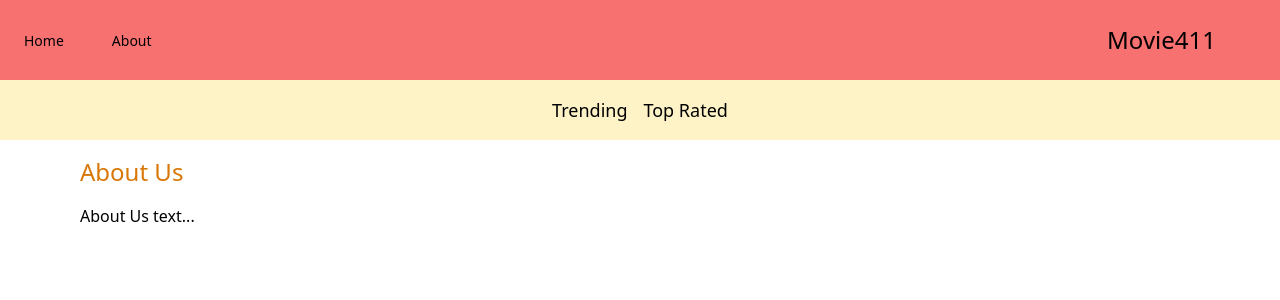
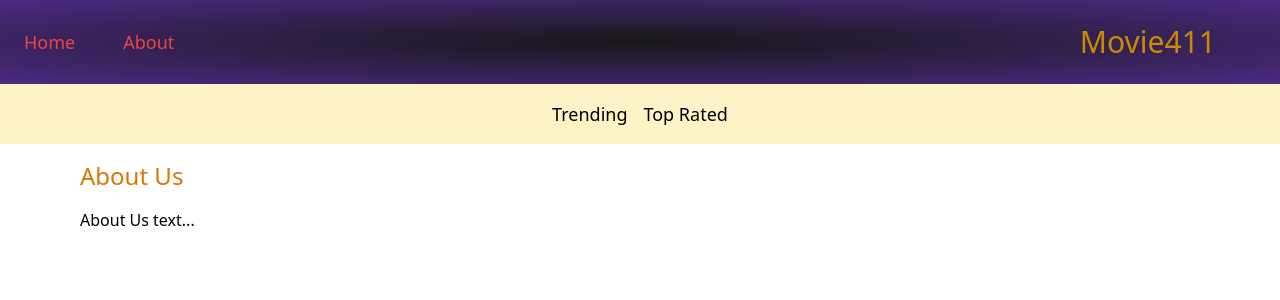
Before and after one commit to berkanserbes/movie411, a Next.js app: page /about in a window 1280 px wide. Shown: the top 300 px of the page. Built offline with nearby package versions, Linux system fonts and the light colour scheme.

Commit message:
Modified files

```diff
--- a/next.config.js
+++ b/next.config.js
@@ -1,4 +1,7 @@
 /** @type {import('next').NextConfig} */
-const nextConfig = {}
+const nextConfig = {
+  experimental: { appDir: true },
+  images: { domains: ["image.tmdb.org"] },
+};
 
-module.exports = nextConfig
+module.exports = nextConfig;
--- a/src/app/globals.css
+++ b/src/app/globals.css
@@ -2,6 +2,14 @@
 @tailwind components;
 @tailwind utilities;
 
+/*
 * {
-  /* outline: 1px solid black; */
+  outline: 1px solid black;
 }
+*/
+
+@layer utilities {
+  .bg-radial-gradient {
+    background: radial-gradient(at center, #181718, #4b2a84);
+  }
+}
--- a/src/components/Header.jsx
+++ b/src/components/Header.jsx
@@ -5,7 +5,7 @@ import { AiFillHome, AiFillInfoCircle } from "react-icons/ai";
 
 const Header = () => {
   return (
-    <div className="flex justify-between items-center py-6 w-screen bg-red-400">
+    <div className="flex justify-between items-center py-6 w-screen bg-radial-gradient">
       <div className="flex">
         <MenuItem title={"Home"} address={"/"} Icon={AiFillHome} />
         <MenuItem title={"About"} address={"/about"} Icon={AiFillInfoCircle} />
@@ -13,7 +13,9 @@ const Header = () => {
 
       <div className="flex items-center space-x-5">
         <Link href="/">
-          <h2 className="text-2xl pe-3 lg:pe-16">Movie411</h2>
+          <h2 className="text-2xl lg:text-3xl pe-3 lg:pe-16 text-yellow-600">
+            Movie411
+          </h2>
         </Link>
       </div>
     </div>
--- a/src/components/MenuItem.jsx
+++ b/src/components/MenuItem.jsx
@@ -5,7 +5,9 @@ const MenuItem = ({ title, address, Icon }) => {
   return (
     <Link href={address} className="mx-4 lg:mx-6 hover:text-amber-600">
       <Icon className="text-2xl sm:hidden mx-2" />
-      <span className="hidden sm:inline my-2 text-sm">{title}</span>
+      <span className="hidden sm:inline my-2 text-sm lg:text-lg text-red-500">
+        {title}
+      </span>
     </Link>
   );
 };
--- a/src/components/Navbar.jsx
+++ b/src/components/Navbar.jsx
@@ -4,7 +4,7 @@ import NavbarItem from "./NavbarItem";
 
 const Navbar = () => {
   return (
-    <div className="flex justify-center bg-amber-100 lg:text-lg p-4">
+    <div className="flex justify-center bg-amber-100 lg:text-lg p-4 w-screen ">
       <NavbarItem title={"Trending"} param="fetchTrending" />
       <NavbarItem title={"Top Rated"} param="fetchTopRated" />
     </div>
```
